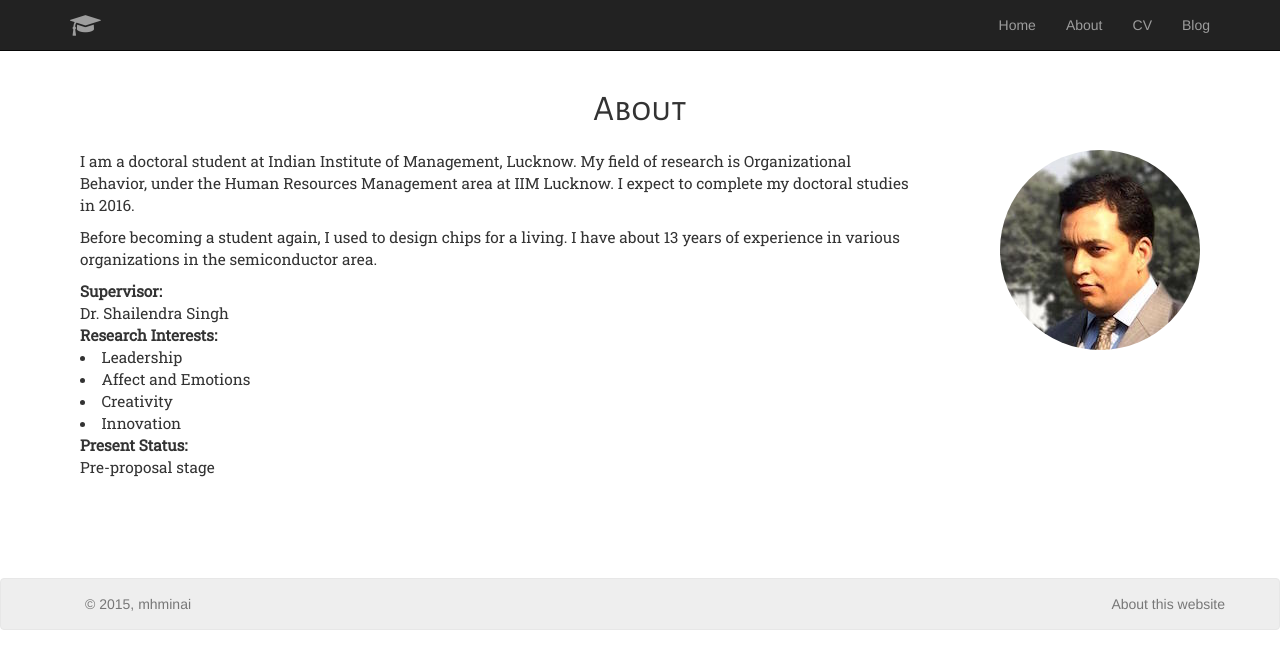
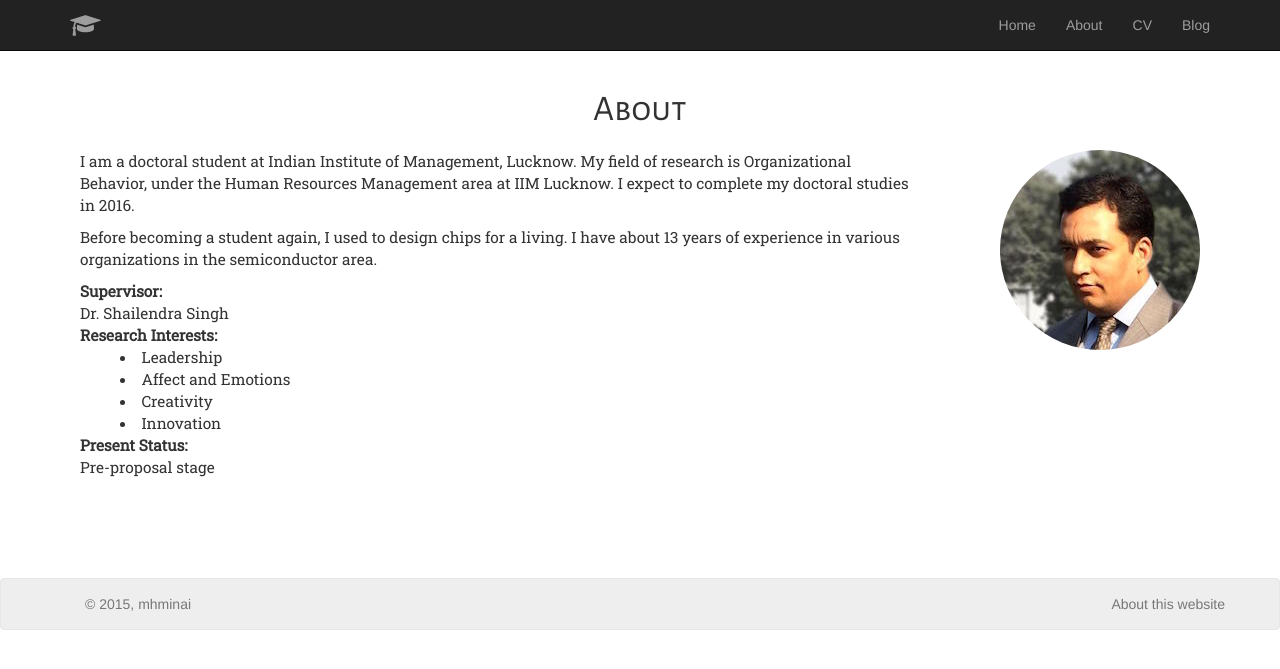
Before and after one commit to mhminai/mhminai.github.io, a Jekyll site: the page built from about/index.html, in a window 1280 px wide. Shown: the top 669 px of the page. Built offline with Jekyll 4.4.1, drawn with Linux system fonts in a browser that asks for light colours; nearby versions of some CDN libraries.

Commit message:
Indentation of lists
 Lists inside definition descriptions in definition lists are indented by 40px

```diff
--- a/css/custom.css
+++ b/css/custom.css
@@ -111,6 +111,10 @@ h1,h2,h3,h4 {
     font-family: 'Alegreya Sans SC', sans-serif;
 }
 
+dl>dd>li {
+  margin-left:40px;
+}
+
 .page-contents {
     font-family: 'Roboto Slab', serif;
     font-size: 1.10em;
```
